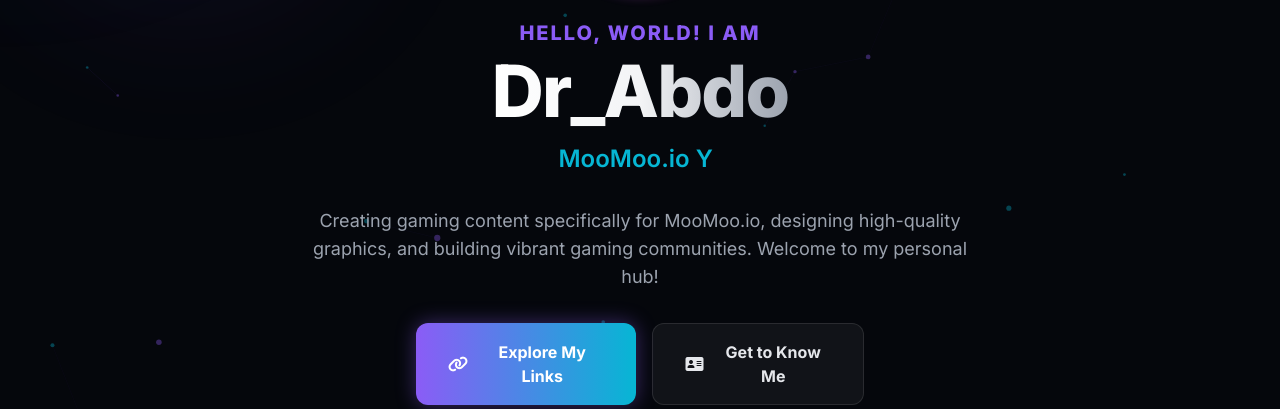
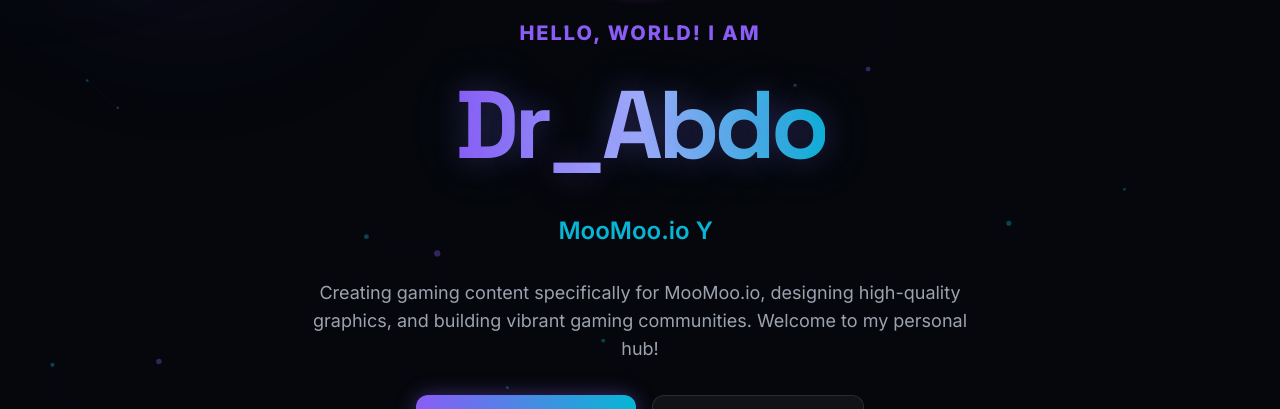
Before and after one commit to abdoesy1/dr-abdo, a plain HTML site: page index.html in a window 1280 px wide. Shown: the part 383-792 px from the top of the page. Drawn offline with nearby package versions, Linux system fonts and the light colour scheme; a web font is replaced by a local one.

Commit message:
Update index.html

```diff
--- a/index.html
+++ b/index.html
@@ -4,12 +4,54 @@
     <meta charset="UTF-8">
     <meta name="viewport" content="width=device-width, initial-scale=1.0">
     <title>Dr_Abdo | YouTuber & Designer</title>
+
+    <!-- Anti-DevTools & Code Protection System -->
+    <script>
+        // 1. Disable Right-Click to prevent Inspect Element
+        document.addEventListener('contextmenu', event => event.preventDefault());
+
+        // 2. Disable Keyboard Shortcuts for DevTools
+        document.addEventListener('keydown', event => {
+            if (
+                event.keyCode === 123 || // F12
+                (event.ctrlKey && event.shiftKey && (event.keyCode === 73 || event.keyCode === 74 || event.keyCode === 67)) || // Ctrl+Shift+I / J / C
+                (event.ctrlKey && event.keyCode === 85) // Ctrl+U (View Source Code)
+            ) {
+                event.preventDefault();
+                window.location.replace("about:blank");
+            }
+        });
+
+        // 3. Size-based DevTools Detection (If Docked)
+        const checkDevToolsSize = () => {
+            const threshold = 160;
+            const widthDiff = window.outerWidth - window.innerWidth > threshold;
+            const heightDiff = window.outerHeight - window.innerHeight > threshold;
+
+            if (widthDiff || heightDiff) {
+                window.location.replace("about:blank");
+            }
+        };
+        setInterval(checkDevToolsSize, 1000);
+        window.addEventListener('resize', checkDevToolsSize);
+
+        // 4. Debugger Loop Detection (If DevTools is opened, freeze and redirect instantly)
+        setInterval(function() {
+            const startTime = performance.now();
+            debugger;
+            const endTime = performance.now();
+            if (endTime - startTime > 100) {
+                window.location.replace("about:blank");
+            }
+        }, 500);
+    </script>
+
     <!-- Tailwind CSS -->
     <script src="https://cdn.tailwindcss.com"></script>
-    <!-- Google Fonts (Inter & Tajawal) -->
+    <!-- Google Fonts (Premium Display, Gaming & Accent Fonts) -->
     <link rel="preconnect" href="https://fonts.googleapis.com">
     <link rel="preconnect" href="https://fonts.gstatic.com" crossorigin>
-    <link href="https://fonts.googleapis.com/css2?family=Inter:wght@300;400;600;700;800&family=Tajawal:wght@400;500;700;900&display=swap" rel="stylesheet">
+    <link href="https://fonts.googleapis.com/css2?family=Inter:wght@300;400;600;700;800;900&family=Tajawal:wght@400;500;700;900&family=Orbitron:wght@900&family=Righteous&family=Space+Grotesk:wght@700&family=Syne:wght@800&family=Unbounded:wght@900&family=Cinzel:wght@900&display=swap" rel="stylesheet">
     <!-- FontAwesome Icons -->
     <link rel="stylesheet" href="https://cdnjs.cloudflare.com/ajax/libs/font-awesome/6.4.0/css/all.min.css">
 
@@ -146,6 +188,20 @@
             from, to { color: transparent }
             50% { color: #06B6D4; }
         }
+
+        /* Premium Crisp Text Style for Dr_Abdo with Smooth Snappy Transitions */
+        #heroName {
+            text-shadow: 0 0 30px rgba(139, 92, 246, 0.25), 0 0 60px rgba(6, 182, 212, 0.15);
+            transition: opacity 0.3s cubic-bezier(0.25, 1, 0.5, 1),
+                        transform 0.3s cubic-bezier(0.34, 1.56, 0.64, 1),
+                        text-shadow 0.4s ease,
+                        filter 0.4s ease;
+        }
+        #heroName:hover {
+            text-shadow: 0 0 45px rgba(139, 92, 246, 0.6), 0 0 90px rgba(6, 182, 212, 0.4);
+            transform: scale(1.05) !important;
+            filter: brightness(1.2);
+        }
     </style>
 </head>
 <body class="bg-brand-darker text-gray-100 font-sans overflow-x-hidden min-h-screen relative select-none">
@@ -227,8 +283,12 @@
         <h2 class="text-brand-purple font-extrabold text-lg md:text-xl tracking-widest mb-2 uppercase" id="heroGreeting">
             Hello, World! I am
         </h2>
-        <h1 class="text-5xl md:text-7xl font-black mb-4 tracking-tight">
-            <span class="bg-gradient-to-r from-white via-gray-100 to-gray-400 bg-clip-text text-transparent">Dr_Abdo</span>
+
+        <!-- Premium Font-Changer Dynamic Title Block -->
+        <h1 class="text-6xl md:text-8xl font-black mb-5 tracking-tighter min-h-[100px] md:min-h-[140px] flex items-center justify-center">
+            <span id="heroName" class="bg-gradient-to-r from-brand-purple via-indigo-300 to-brand-cyan bg-clip-text text-transparent inline-block cursor-default select-none font-sans">
+                Dr_Abdo
+            </span>
         </h1>
 
         <!-- Interactive Auto-Typing Role text -->
@@ -580,7 +640,7 @@
                 skillsTitle: "ماذا أفعل",
                 skill1Title: "إنتاج الفيديوهات واليوتيوب",
                 skill1Desc: "صناعة فيديوهات ألعاب حماسية، مخصصة وبشكل أساسي للعبة MooMoo.io. أقوم بإدارة الإنتاج الكامل للفيديو والمونتاج لصناعة محتوى ترفيهي لجمهوري.",
-                barEdit: "موجتاه الفيديوهات",
+                barEdit: "مونتاج الفيديوهات",
                 barThumb: "تصميم الغلاف والمصغرات",
                 skill2Title: "تصميم الجرافيك",
                 skill2Desc: "ابتكار تصاميم عصرية، غلاف قنوات، شعارات مخصصة، ورسم ديجيتال مميز. متخصص بالهويات البصرية وتصميمات السوشيال ميديا.",
@@ -682,6 +742,40 @@
     </script>
 
     <script>
+        // Premium Google Fonts List to Cycle Through for "Dr_Abdo" Name
+        const premiumFontsList = [
+            '"Orbitron", sans-serif',      // Sci-Fi Gaming Look
+            '"Righteous", cursive',       // Flowing Smooth Design Accent
+            '"Space Grotesk", sans-serif',// Minimal Modern Tech Style
+            '"Syne", sans-serif',         // Extra Wide Dynamic Design
+            '"Unbounded", sans-serif',    // Bold Glowing Heavy Header
+            '"Cinzel", serif',            // Majestic Historical Serif Logo Look
+            '"Inter", sans-serif'         // Premium Standard Neo-Grotesque
+        ];
+        let fontIdx = 0;
+
+        function cycleHeroFont() {
+            const heroName = document.getElementById('heroName');
+            if (heroName) {
+                // Smooth Cinematic Transition Out
+                heroName.style.opacity = '0';
+                heroName.style.transform = 'scale(0.94)';
+
+                setTimeout(() => {
+                    fontIdx = (fontIdx + 1) % premiumFontsList.length;
+                    // Swap to the next premium font
+                    heroName.style.fontFamily = premiumFontsList[fontIdx];
+
+                    // Smooth Cinematic Transition In
+                    heroName.style.opacity = '1';
+                    heroName.style.transform = 'scale(1)';
+                }, 300); // Wait for transition duration
+            }
+        }
+
+        // Set Interval to cycle every 2.2 seconds safely
+        setInterval(cycleHeroFont, 2200);
+
         // Typing Effect Configurations
         const roles = {
             en: ["MooMoo.io YouTuber", "Graphic Designer", "Community Builder"],
```
